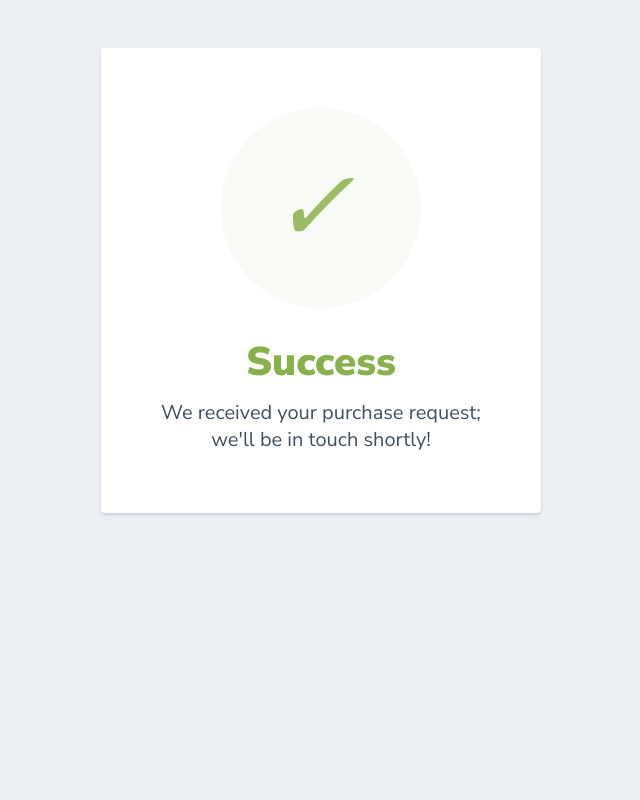
After one commit to youssefMOMO3/FezCity__WebApp, a PHP site: page /middlewares/confirmation.php in a window 1280 px wide. The commit adds this page. Shown: the whole page, without its empty margins (319-959 px from the left). Run offline with PHP 8.4, Linux system fonts and the light colour scheme.

Commit message:
commit 9

```diff
--- a/includes/navbar.php
+++ b/includes/navbar.php
@@ -66,10 +66,11 @@ if (isset($_SESSION['email'])) {
         <a href="hebergement.php"><i class="fas fa-bed"></i> Hébergement</a>
         <a href="restauration.php"><i class="fas fa-utensils"></i> Restauration</a>
         <a href="transport.php"><i class="fas fa-car"></i> Transport</a>
+        <a href="book.php">Réservation</a>
         <a href="dashboard/analyse.html"><i class="fas fa-chart-line"></i> Portail Tourisme</a>
 
         <!-- Bouton de connexion/déconnexion -->
-        <button onclick="window.location.href='<?php echo $button_url; ?>'" class="arrow"><?php echo $button_text; ?></button>
+        <button  onclick="window.location.href='<?php echo $button_url; ?>'" class="arrow"><?php echo $button_text; ?></button>
     </nav>
 
     <div id="menu-btn" class="fas fa-bars"></div>
--- /dev/null
+++ b/middlewares/confirmation.php
@@ -0,0 +1,48 @@
+<html>
+  <head>
+    <link href="https://fonts.googleapis.com/css?family=Nunito+Sans:400,400i,700,900&display=swap" rel="stylesheet">
+  </head>
+    <style>
+      body {
+        text-align: center;
+        padding: 40px 0;
+        background: #EBF0F5;
+      }
+        h1 {
+          color: #88B04B;
+          font-family: "Nunito Sans", "Helvetica Neue", sans-serif;
+          font-weight: 900;
+          font-size: 40px;
+          margin-bottom: 10px;
+        }
+        p {
+          color: #404F5E;
+          font-family: "Nunito Sans", "Helvetica Neue", sans-serif;
+          font-size:20px;
+          margin: 0;
+        }
+      i {
+        color: #9ABC66;
+        font-size: 100px;
+        line-height: 200px;
+        margin-left:-15px;
+      }
+      .card {
+        background: white;
+        padding: 60px;
+        border-radius: 4px;
+        box-shadow: 0 2px 3px #C8D0D8;
+        display: inline-block;
+        margin: 0 auto;
+      }
+    </style>
+    <body>
+      <div class="card">
+      <div style="border-radius:200px; height:200px; width:200px; background: #F8FAF5; margin:0 auto;">
+        <i class="checkmark">✓</i>
+      </div>
+        <h1>Success</h1>
+        <p>We received your purchase request;<br/> we'll be in touch shortly!</p>
+      </div>
+    </body>
+</html>
```
Also changed, not shown: book.php (+68 -3 lines), dashboard/transport.html (+0 -22 lines).
